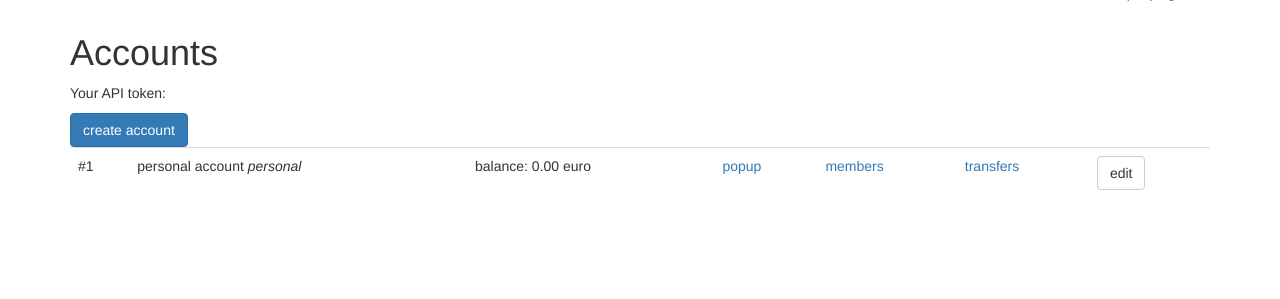
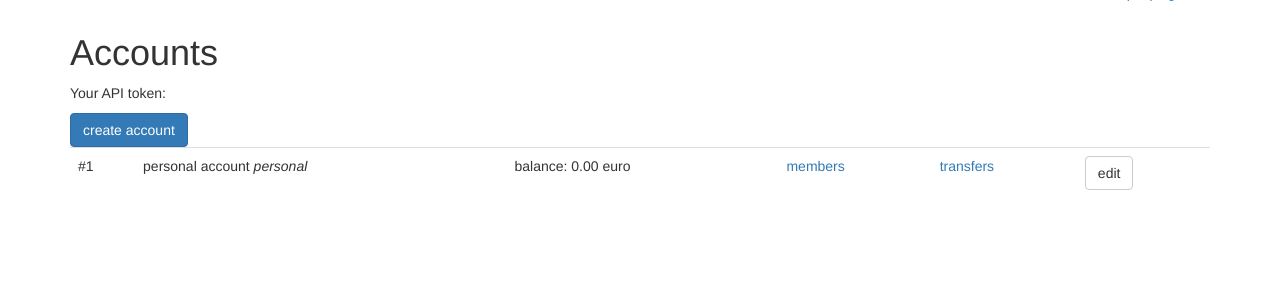
Before and after one commit to CrowdCafe/CrowdBox, a Django app: a page that uses account/templates/account/account_list.html in a window 1280 px wide. Shown: the part 47-346 px from the top of the page. Run offline with Django 3.2, Linux system fonts and the light colour scheme; the visitor is signed in with stand-in values (Sample User, id 1); data comes from the database, SQL or seed files in the repository; parts of the project's set-up code (start-up, migrations or seed data) failed here and were passed over; some libraries are stand-ins or nearby versions.

Commit message:
no message

```diff
--- a/account/templates/account/account_list.html
+++ b/account/templates/account/account_list.html
@@ -21,7 +21,6 @@
 			</td>
 			<td>balance: {{account.balance}} euro
 			</td>
-			<td><a href="{% url 'account-payment-request' account.id %}"><i class="fa fa-money"></i> popup</a>
 			<td><a href="{% url 'member-list' account.id %}"><i class="fa fa-users"></i> members</a>
 			<td><a href="{% url 'fundtransfer-list' account.id %}"><i class="fa fa-paper-plane-o"></i> transfers</a>
 			</td>
--- a/account/urls.py
+++ b/account/urls.py
@@ -19,7 +19,7 @@ urlpatterns = patterns('',
     url(r'^fundtransfers/create/$', login_required(views.FundTransferCreateView.as_view()), name='fundtransfer-create'),
     url(r'^accounts/create/$', login_required(views.AccountCreateView.as_view()), name='account-create'),
     url(r'^accounts/(?P<account_pk>\d+)/update/$', login_required(views.AccountUpdateView.as_view()), name='account-update'),
-    url(r'^accounts/(?P<account_pk>\d+)/payment/request/$', login_required(views.PayPalPayment.as_view()), name='account-payment-request'),
+    #url(r'^accounts/(?P<account_pk>\d+)/payment/request/$', login_required(views.PayPalPayment.as_view()), name='account-payment-request'),
 
     url(r'^accounts/payment/accept/$', login_required(views.acceptPayment), name='account-payment-accept'),
     # url(r'^accounts/paypal/', include('paypal.standard.ipn.urls')),
--- a/account/views.py
+++ b/account/views.py
@@ -19,7 +19,7 @@ from django.db.models import Q
 from django.views.decorators.csrf import csrf_exempt
 from django.views.generic.edit import FormView
 
-from forms import LoginForm, UserCreateForm, AccountForm, MembershipForm, UserUpdate, PayPalForm, FundTransferForm
+from forms import LoginForm, UserCreateForm, AccountForm, MembershipForm, UserUpdate,  FundTransferForm #,PayPalForm
 from models import Account, Membership, FundTransfer
 
 
@@ -176,7 +176,7 @@ class AccountUpdateView(UpdateView):
         account = form.save()
         return redirect(reverse('account-list'))
 
-
+'''
 class PayPalPayment(FormView):
     template_name = "crispy.html"
     form_class = PayPalForm
@@ -193,7 +193,7 @@ class PayPalPayment(FormView):
             "custom": self.kwargs.get('account_pk', None)
         }
         return initial
-
+'''
 
 @csrf_exempt
 def acceptPayment(request):
```
Also changed, not shown: account/forms.py (+4 -4 lines).
